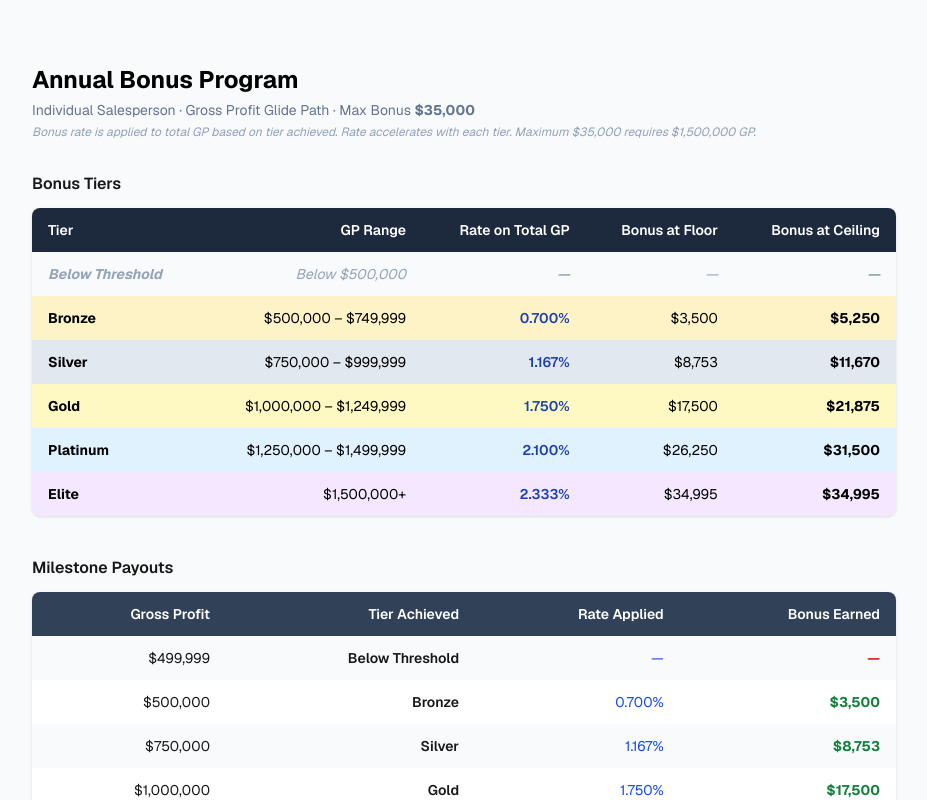
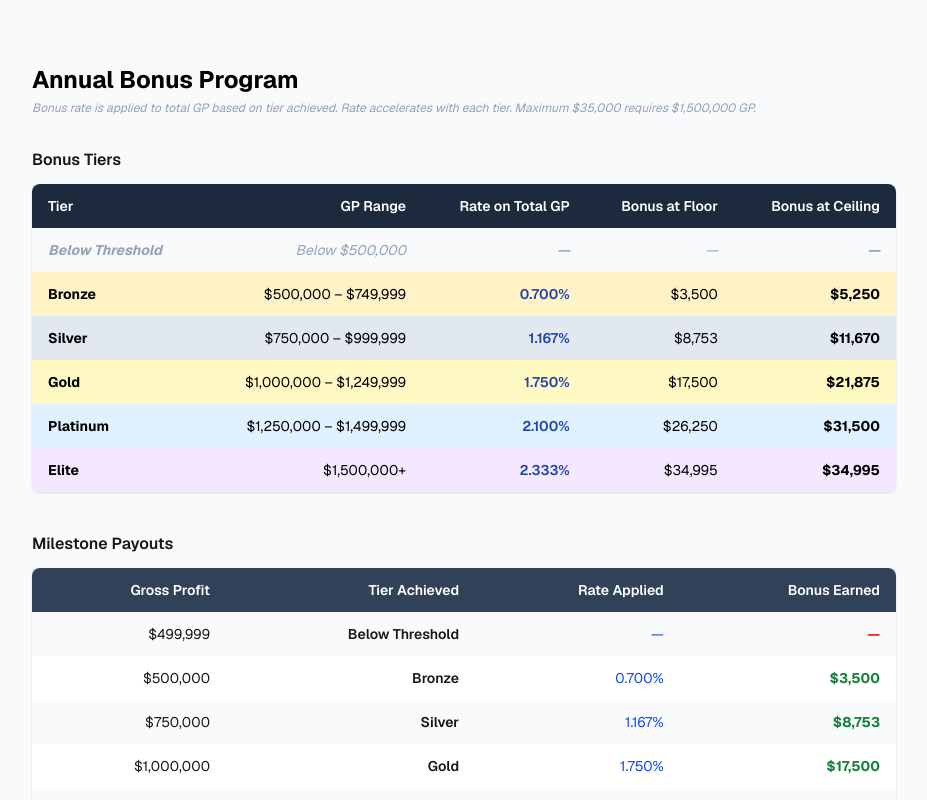
Before and after one commit to jsgelfand/bonus-calculator, a Next.js app: page / in a window 1280 px wide. Shown: the top 800 px of the page, without its empty margins (176-1103 px from the left). Built offline with nearby package versions, Linux system fonts and the light colour scheme.

Commit message:
fix: remove subtitle line from calculator component
Remove static subtitle line for cleaner UI.

```diff
--- a/app/components/BonusCalculator.tsx
+++ b/app/components/BonusCalculator.tsx
@@ -38,9 +38,7 @@ export default function BonusCalculator() {
   return (
     <div className="max-w-4xl mx-auto px-4 py-8 font-sans">
       <h2 className="text-2xl font-bold mb-1 text-black">Annual Bonus Program</h2>
-      <p className="text-slate-500 text-sm mb-1">
-        Individual Salesperson · Gross Profit Glide Path · Max Bonus <strong>$35,000</strong>
-      </p>
+
       <p className="text-slate-400 text-xs italic mb-8">
         Bonus rate is applied to total GP based on tier achieved. Rate accelerates with each tier. Maximum $35,000 requires $1,500,000 GP.
       </p>
```
